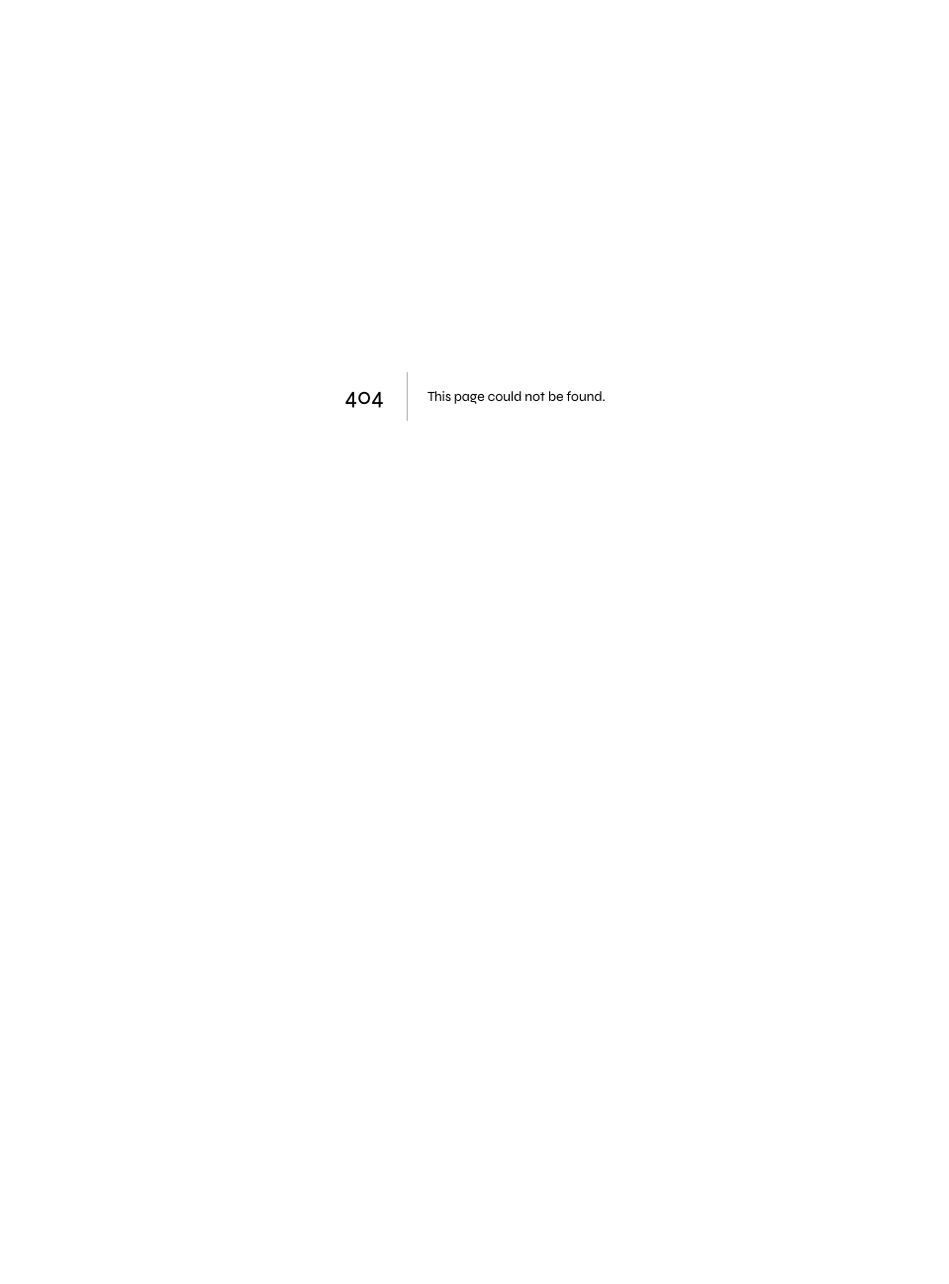
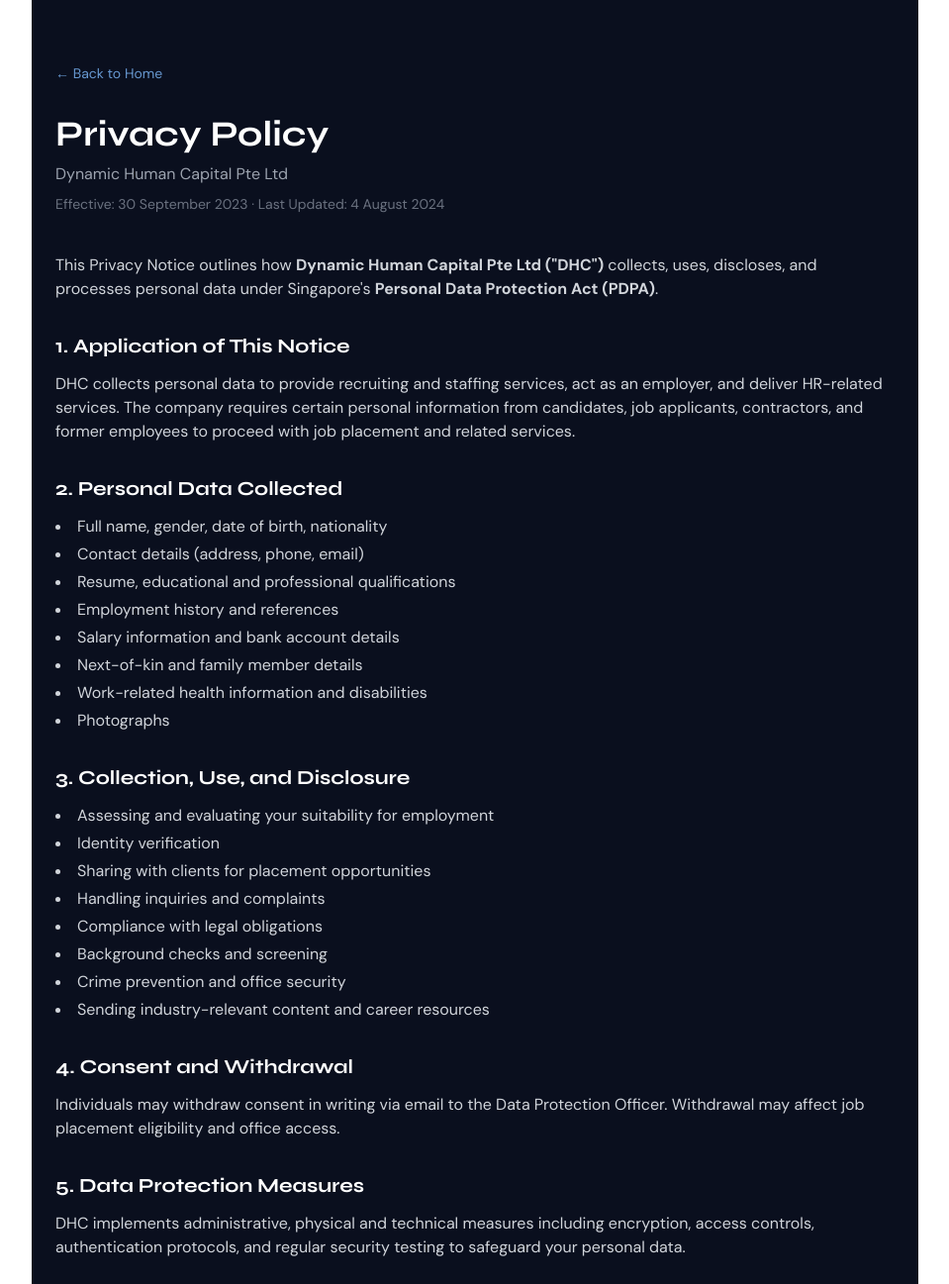
Before and after one commit to yvonne-ux/DHCwebsite, a Next.js app: page /DHCwebsite/privacy-policy in a window 1280 px wide. Before the commit this address had no page. Shown: the top 1297 px of the page at 99% size, without its empty margins (160-1119 px from the left). Before the commit the page ends 800 px from the top, so only its background shows below. Built offline with nearby package versions, Linux system fonts and the light colour scheme.

Commit message:
feat: add privacy policy page

```diff
--- a/src/app/page.tsx
+++ b/src/app/page.tsx
@@ -485,7 +485,7 @@
           <div className="border-t border-white/5 pt-8 flex flex-col md:flex-row justify-between items-center gap-4">
             <p className="text-gray-700 text-xs">© 2025 Dynamic Human Capital Pte Ltd. All rights reserved. · EA Licence No: 12C6253</p>
             <div className="flex items-center gap-4">
-              <a href="https://dhc.com.sg/privacy-policy" target="_blank" rel="noopener noreferrer" className="text-gray-600 text-xs hover:text-gray-400 transition-colors">Privacy Policy</a>
+              <a href="/DHCwebsite/privacy-policy" target="_blank" rel="noopener noreferrer" className="text-gray-600 text-xs hover:text-gray-400 transition-colors">Privacy Policy</a>
               <span className="text-gray-700 text-xs">Part of <a href="https://elitez.asia" target="_blank" rel="noopener noreferrer" className="text-[#6798d0]/60 hover:text-[#6798d0] transition-colors">Elitez Group</a></span>
             </div>
           </div>
--- /dev/null
+++ b/src/app/privacy-policy/page.tsx
@@ -0,0 +1,19 @@
+export default function PrivacyPolicy() {
+  return (
+    <main className="min-h-screen bg-[#0a0f1e] text-white px-6 py-16 max-w-4xl mx-auto">
+      <a href="/DHCwebsite/" className="text-[#6798d0] text-sm hover:text-white transition-colors mb-8 block">← Back to Home</a>
+      <h1 className="text-4xl font-bold mb-2">Privacy Policy</h1>
+      <p className="text-gray-400 mb-2">Dynamic Human Capital Pte Ltd</p>
+      <p className="text-gray-500 text-sm mb-10">Effective: 30 September 2023 · Last Updated: 4 August 2024</p>
+      <p className="text-gray-300 mb-8">This Privacy Notice outlines how <strong>Dynamic Human Capital Pte Ltd ("DHC")</strong> collects, uses, discloses, and processes personal data under Singapore's <strong>Personal Data Protection Act (PDPA)</strong>.</p>
+      <section className="mb-8"><h2 className="text-xl font-bold mb-3">1. Application of This Notice</h2><p className="text-gray-300">DHC collects personal data to provide recruiting and staffing services, act as an employer, and deliver HR-related services. The company requires certain personal information from candidates, job applicants, contractors, and former employees to proceed with job placement and related services.</p></section>
+      <section className="mb-8"><h2 className="text-xl font-bold mb-3">2. Personal Data Collected</h2><ul className="text-gray-300 list-disc list-inside space-y-1"><li>Full name, gender, date of birth, nationality</li><li>Contact details (address, phone, email)</li><li>Resume, educational and professional qualifications</li><li>Employment history and references</li><li>Salary information and bank account details</li><li>Next-of-kin and family member details</li><li>Work-related health information and disabilities</li><li>Photographs</li></ul></section>
+      <section className="mb-8"><h2 className="text-xl font-bold mb-3">3. Collection, Use, and Disclosure</h2><ul className="text-gray-300 list-disc list-inside space-y-1"><li>Assessing and evaluating your suitability for employment</li><li>Identity verification</li><li>Sharing with clients for placement opportunities</li><li>Handling inquiries and complaints</li><li>Compliance with legal obligations</li><li>Background checks and screening</li><li>Crime prevention and office security</li><li>Sending industry-relevant content and career resources</li></ul></section>
+      <section className="mb-8"><h2 className="text-xl font-bold mb-3">4. Consent and Withdrawal</h2><p className="text-gray-300">Individuals may withdraw consent in writing via email to the Data Protection Officer. Withdrawal may affect job placement eligibility and office access.</p></section>
+      <section className="mb-8"><h2 className="text-xl font-bold mb-3">5. Data Protection Measures</h2><p className="text-gray-300">DHC implements administrative, physical and technical measures including encryption, access controls, authentication protocols, and regular security testing to safeguard your personal data.</p></section>
+      <section className="mb-8"><h2 className="text-xl font-bold mb-3">6. Personal Data Retention</h2><p className="text-gray-300">DHC retains personal data as long as necessary for stated purposes or as required by law.</p></section>
+      <section className="mb-8"><h2 className="text-xl font-bold mb-3">7. International Transfers</h2><p className="text-gray-300">Personal data may be transferred outside Singapore to service providers, with appropriate legal safeguards ensuring comparable protection standards.</p></section>
+      <section className="mb-8"><h2 className="text-xl font-bold mb-3">8. Data Protection Officer</h2><p className="text-gray-300 mb-2">For requests regarding access, correction, or withdrawal of consent, contact our Data Protection Officer:</p><p className="text-gray-300">Email: <a href="mailto:DPO@elitez.asia" className="text-[#6798d0] hover:text-white">DPO@elitez.asia</a></p><p className="text-gray-300 mt-2">For questions: <a href="mailto:info@dhc.com.sg" className="text-[#6798d0] hover:text-white">info@dhc.com.sg</a> · 2 Kallang Ave, CT Hub, #03-08, Singapore 339407</p></section>
+    </main>
+  );
+}
```
